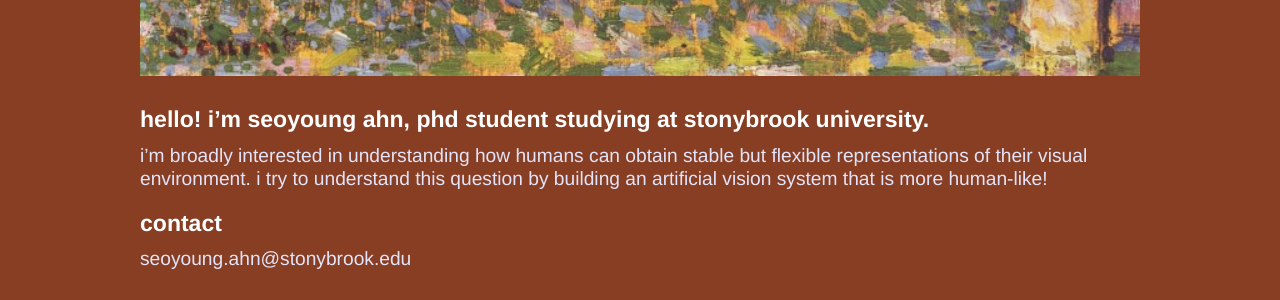
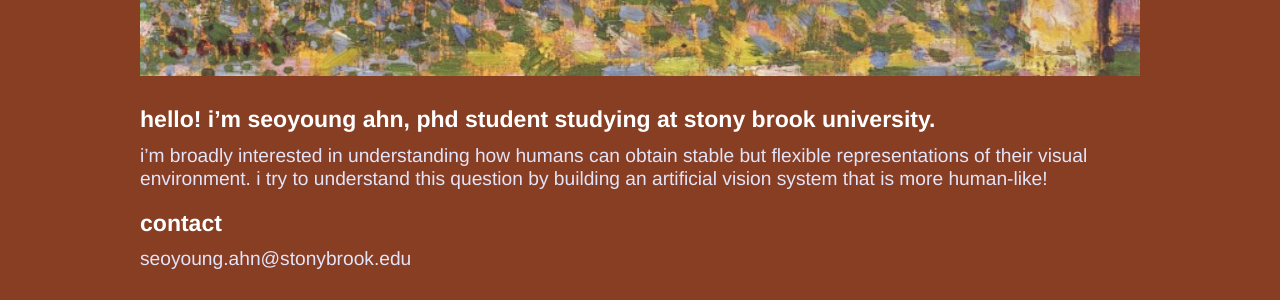
Before and after one commit to ahnchive/ahnchive.github.io, a Jekyll site: the page built from index.md, in a window 1280 px wide. Shown: the part 624-924 px from the top of the page. Built offline with Jekyll 4.4.1, drawn with Linux system fonts in a browser that asks for light colours.

Commit message:
Update index.md

```diff
--- a/index.md
+++ b/index.md
@@ -12,7 +12,7 @@ keywords: Seoyoung Ahn, Vision, Eye Tracking, Deep Learning
 <!-- <br clear="left"/> -->
 <!-- <img src="{{ BASE_PATH }}/assets/drawing.jpg" style="margin-bottom: 10px; margin-top: 10px"/> -->
 
-### hello! i'm seoyoung ahn, phd student studying at stonybrook university.
+### hello! i'm seoyoung ahn, phd student studying at stony brook university.
 i'm broadly interested in understanding how humans can obtain stable but flexible representations of their visual environment. i try to understand this question by building an artificial vision system that is more human-like!
 
 <!-- <div style="text-align: justify"> I'm broadly interested in understanding how humans can obtain a stable but flexible representation of the visual environment. I try to understand this question by building an artificial vision system that is more human-like! </div>
```
Also changed, not shown: other parts of index.md (+1 -1 lines).
